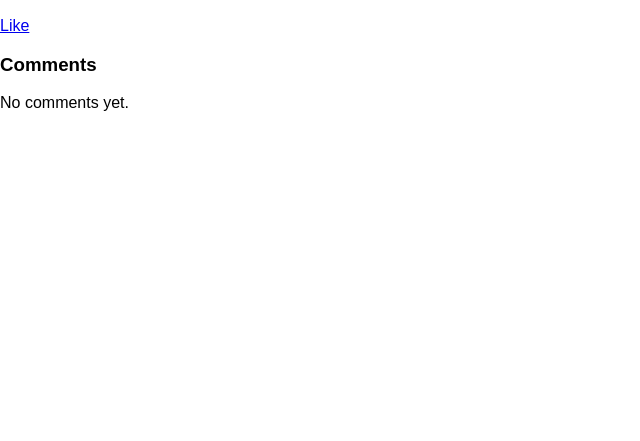
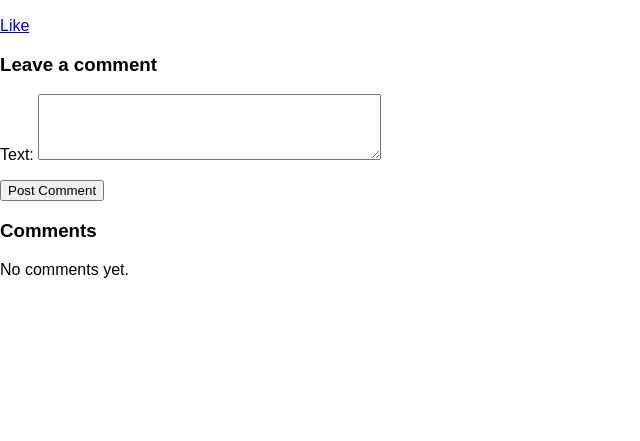
Before and after one commit to AKashton/Outdoor-Buddies-web-app, a Django app: template Outdoorbuddies_root/outdoorbuddies/templates/outdoorbuddies/adventure_detail.html in a window 1280 px wide. Shown: the part 278-719 px from the top of the page, without its empty margins (0-640 px from the left). Run offline with Django 4.2, Linux system fonts and the light colour scheme; the template is opened without the code that fills it: values that come from a table or form of the project are taken from there, others are empty.

Commit message:
added comment form to adventure_detail html

```diff
--- a/Outdoorbuddies_root/outdoorbuddies/templates/outdoorbuddies/adventure_detail.html
+++ b/Outdoorbuddies_root/outdoorbuddies/templates/outdoorbuddies/adventure_detail.html
@@ -12,6 +12,13 @@
     <p>Max Participants: {{ adventure.max_participants }}</p>
     <a href="{% url 'like_adventure' adventure.id %}">Like</a>
 
+    <h3>Leave a comment</h3>
+    <form method="post">
+      {% csrf_token %}
+      {{ comment_form.as_p }}
+      <button type="submit">Post Comment</button>
+    </form>
+
     <h3>Comments</h3>
     {% for comment in comments %}
       <div class="comment">
@@ -20,6 +27,6 @@
     {% empty %}
       <p>No comments yet.</p>
     {% endfor %}
-    <!-- Add form to post a comment -->
+
   </div>
 {% endblock %}
```
